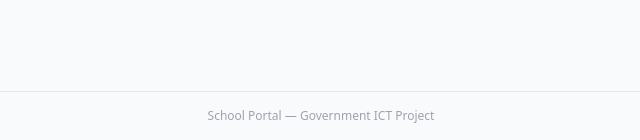
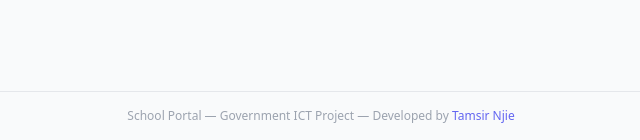
Before and after one commit to tamsirdev/school-portal, a Flask app: a page that uses app/templates/layouts/base.html in a window 1280 px wide. Shown: the part 660-800 px from the top of the page, without its empty margins (319-959 px from the left). Run offline with Flask 3, Linux system fonts and the light colour scheme; some libraries are stand-ins or nearby versions.

Commit message:
Add developer credit footer with link to portfolio

```diff
--- a/app/templates/layouts/base.html
+++ b/app/templates/layouts/base.html
@@ -42,7 +42,8 @@
   </div>
 
   <footer class="text-center text-xs text-gray-400 py-4 border-t">
-    School Portal &mdash; Government ICT Project
+    School Portal &mdash; Government ICT Project &mdash;
+    Developed by <a href="https://tamsirdev.github.io/Personal-Portfolio/" target="_blank" class="text-indigo-500 hover:underline">Tamsir Njie</a>
   </footer>
 </body>
 </html>
```
